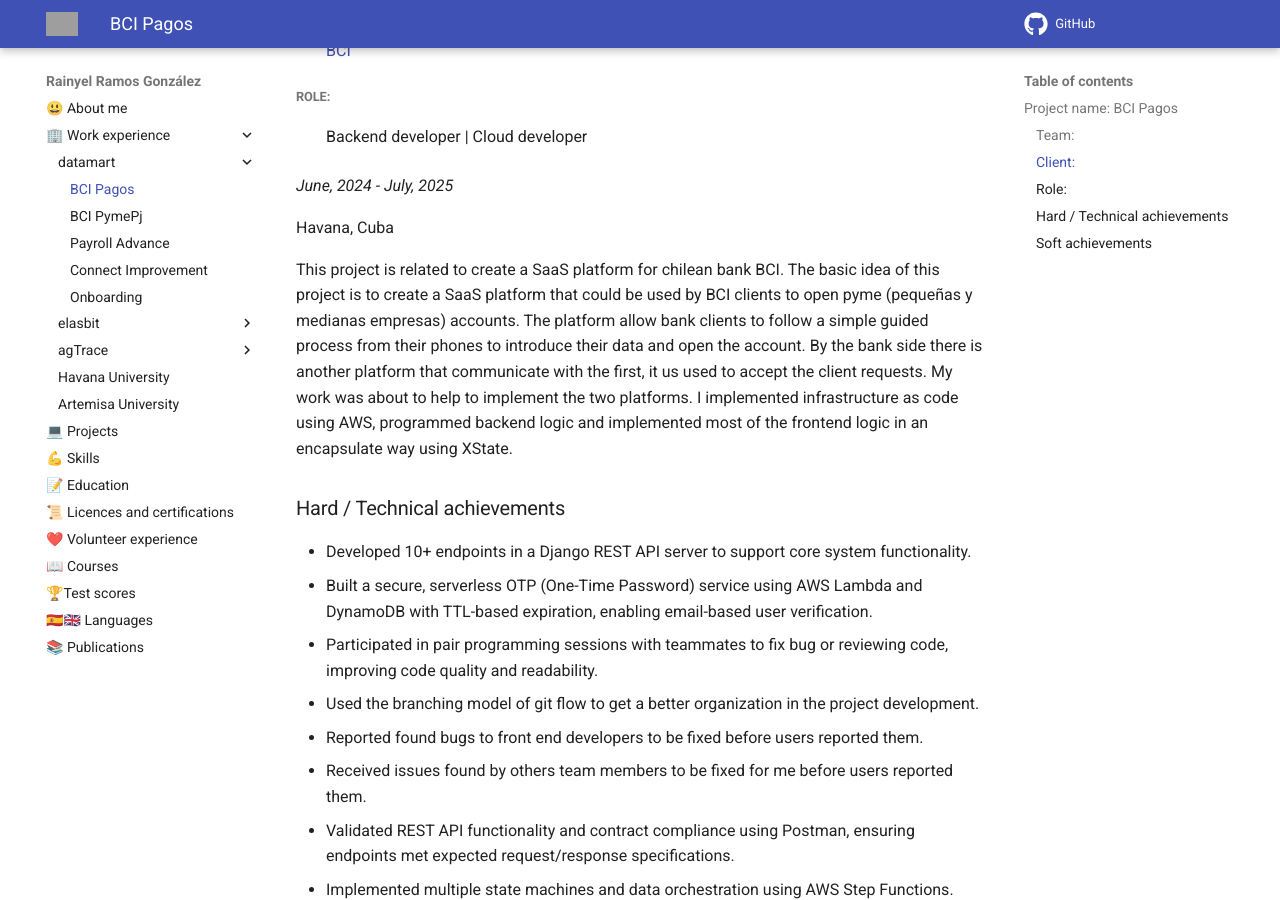
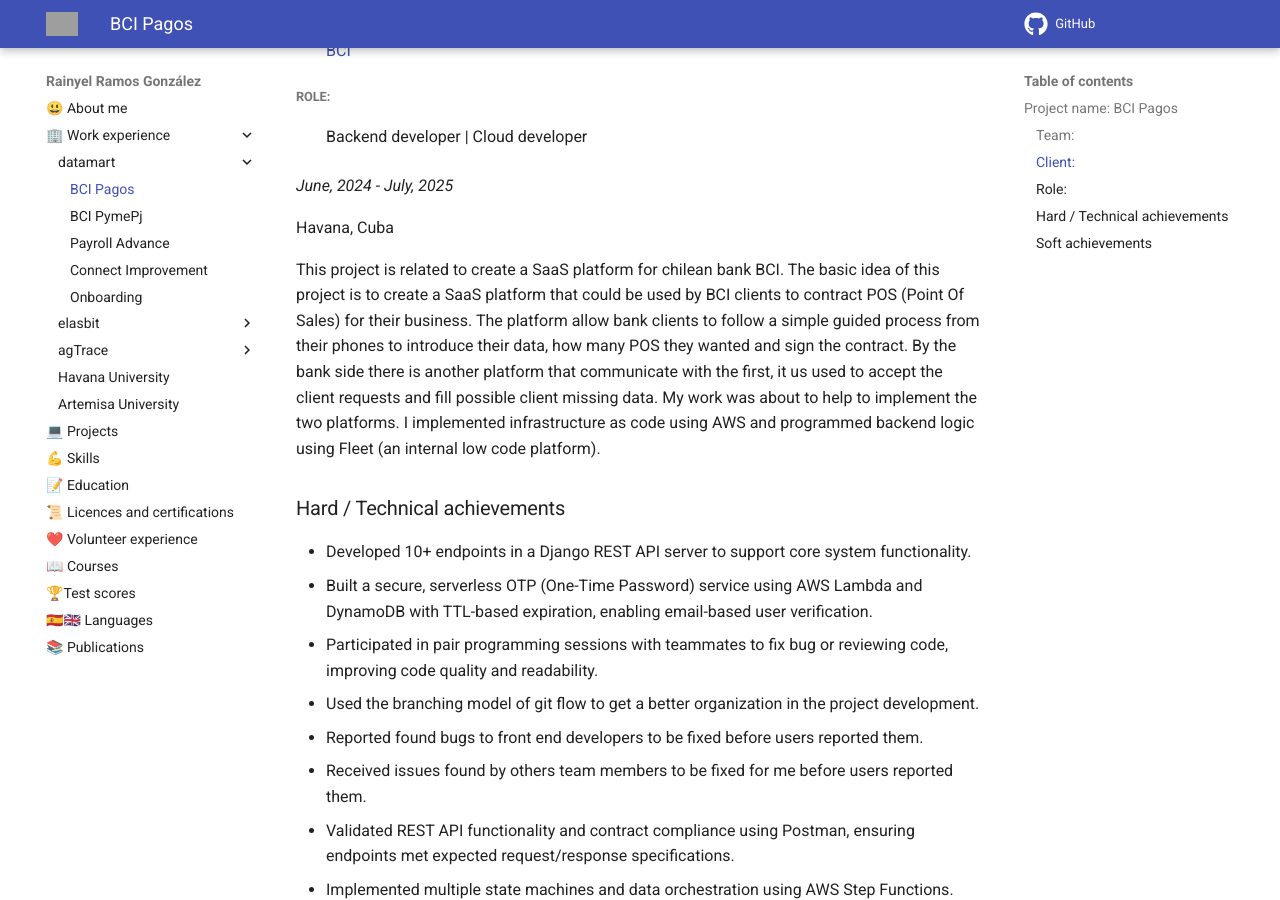
Before and after one commit to rayniel95/rayniel95.github.io, an MkDocs documentation site: the page built from docs/work_experience/datamart/bci_pagos.md, in a window 1280 px wide and 900 px high, scrolled down 357 px. Built offline with MkDocs 1.6.1 and Material for MkDocs 9.7.7, drawn with Linux system fonts in a browser that asks for light colours; grey boxes are pictures that could not be loaded.

Commit message:
docs(datamart): update BCI Pagos work experience details

```diff
--- a/docs/work_experience/datamart/bci_pagos.md
+++ b/docs/work_experience/datamart/bci_pagos.md
@@ -17,7 +17,7 @@ Havana, Cuba
 
 <!-- who is the client, what the client have, what the client want, what i can do -->
 
-This project is related to create a SaaS platform for chilean bank BCI. The basic idea of this project is to create a SaaS platform that could be used by BCI clients to open pyme (pequeñas y medianas empresas) accounts. The platform allow bank clients to follow a simple guided process from their phones to introduce their data and open the account. By the bank side there is another platform that communicate with the first, it us used to accept the client requests. My work was about to help to implement the two platforms. I implemented infrastructure as code using AWS, programmed backend logic and implemented most of the frontend logic in an encapsulate way using XState.
+This project is related to create a SaaS platform for chilean bank BCI. The basic idea of this project is to create a SaaS platform that could be used by BCI clients to contract POS (Point Of Sales) for their business. The platform allow bank clients to follow a simple guided process from their phones to introduce their data, how many POS they wanted and sign the contract. By the bank side there is another platform that communicate with the first, it us used to accept the client requests and fill possible client missing data. My work was about to help to implement the two platforms. I implemented infrastructure as code using AWS and programmed backend logic using Fleet (an internal low code platform).
 
 <!-- small description about the client and its requirements or problems, how I solve it -->
 ### Hard / Technical achievements
```
